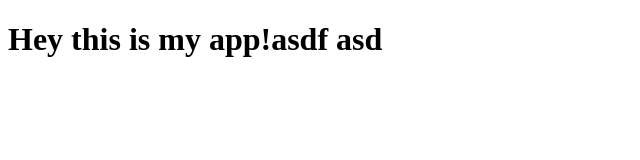
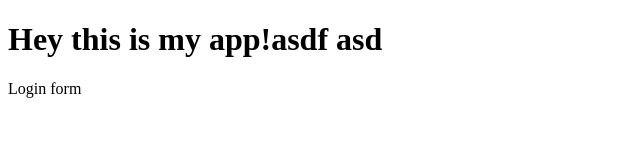
Before and after one commit to IlyaTheCreator/myappsample, a plain HTML site: page index.html in a window 1280 px wide. Shown: the full height of the page, 0-640 px from the left. Drawn offline with Linux system fonts and the light colour scheme.

Commit message:
login form

```diff
--- /dev/null
+++ b/dir2/app2.js
@@ -0,0 +1 @@
+console.log('asdfdda')
--- a/index.html
+++ b/index.html
@@ -7,5 +7,6 @@
 </head>
 <body>
     <h1>Hey this is my app!asdf asd </h1>
+    Login form
 </body>
 </html>
```
Also changed, not shown: login.html (added, +1 -0 lines), log.txt (added).
